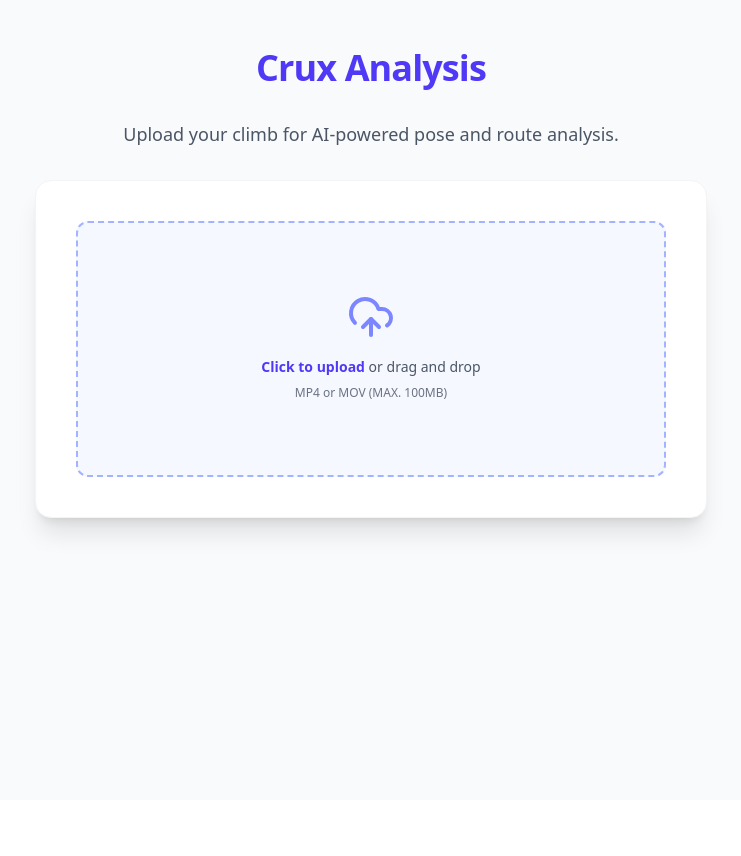
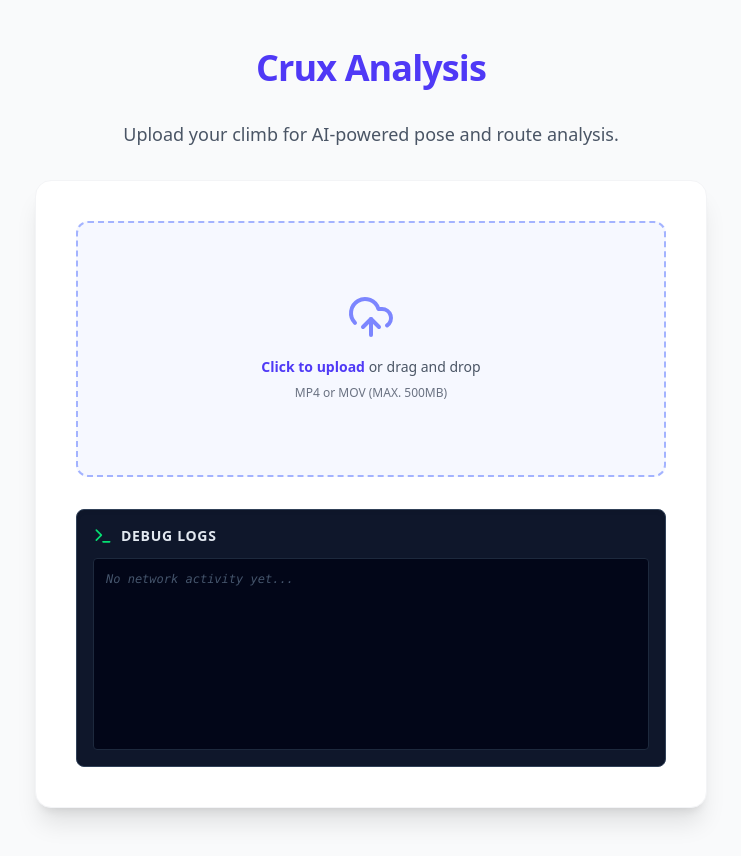
Before and after one commit to Vielheim/crux, a React app in the folder frontend/: page / in a window 1280 px wide. Shown: the whole page, without its empty margins (269-1010 px from the left). Before the commit the page ends 800 px from the top, so only its background shows below. Built offline with nearby package versions, Linux system fonts and the light colour scheme; the HTML template or start-up script is replaced by a standard one.

Commit message:
Update debug

```diff
--- a/frontend/src/components/UploadManager.tsx
+++ b/frontend/src/components/UploadManager.tsx
@@ -1,14 +1,19 @@
 // frontend/src/components/UploadManager.tsx
-import React, { useState } from 'react';
-import { useMutation, useQuery } from '@tanstack/react-query';
-import axios from 'axios';
-import { UploadCloud, Video, Loader2, AlertCircle } from 'lucide-react';
+import React, { useState } from "react";
+import { useMutation, useQuery } from "@tanstack/react-query";
+import axios, { AxiosError } from "axios";
+import {
+  UploadCloud,
+  Video,
+  Loader2,
+  AlertCircle,
+  Terminal,
+} from "lucide-react";
 
-// Make sure this matches your backend schema
 export interface ClimbResponse {
   id: number;
   video_url: string;
-  status: 'PENDING' | 'PROCESSING' | 'COMPLETED' | 'FAILED';
+  status: "PENDING" | "PROCESSING" | "COMPLETED" | "FAILED";
 }
 
 interface UploadManagerProps {
@@ -18,48 +23,99 @@ interface UploadManagerProps {
 export function UploadManager({ onAnalysisComplete }: UploadManagerProps) {
   const [selectedFile, setSelectedFile] = useState<File | null>(null);
   const [activeClimbId, setActiveClimbId] = useState<number | null>(null);
+  const [debugLogs, setDebugLogs] = useState<string[]>([]); // <-- New State for Logs
+
+  // Helper to add logs
+  const addLog = (message: string, data?: any) => {
+    const timestamp = new Date().toLocaleTimeString();
+    const logStr = data
+      ? `${message}: ${JSON.stringify(data, null, 2)}`
+      : message;
+    setDebugLogs((prev) => [`[${timestamp}] ${logStr}`, ...prev]);
+  };
 
   // 1. Upload Mutation
   const uploadMutation = useMutation({
     mutationFn: async (file: File) => {
+      addLog("Initiating upload...");
       const formData = new FormData();
-      formData.append('file', file);
-      formData.append('user_id', '1'); // Hardcoded until auth is built
+      formData.append("file", file);
+      formData.append("user_id", "1");
 
-      const response = await axios.post<ClimbResponse>('/api/upload-video', formData, {
-        headers: { 'Content-Type': 'multipart/form-data' },
-      });
+      const response = await axios.post<ClimbResponse>(
+        "/api/upload-video",
+        formData,
+        {
+          headers: { "Content-Type": "multipart/form-data" },
+        },
+      );
       return response.data;
     },
     onSuccess: (data) => {
+      addLog("Upload successful! Received Climb ID", data.id);
       setActiveClimbId(data.id);
+    },
+    onError: (error) => {
+      if (axios.isAxiosError(error)) {
+        addLog(
+          `Upload Failed (${error.response?.status || "Network Error"})`,
+          error.response?.data || error.message,
+        );
+      } else {
+        addLog("Unknown Upload Error", (error as Error).message);
+      }
     },
   });
 
   // 2. Polling Query
-  const { data: climb, isError: isPollError } = useQuery({
-    queryKey: ['climbStatus', activeClimbId],
+  const {
+    data: climb,
+    isError: isPollError,
+    error: pollError,
+  } = useQuery({
+    queryKey: ["climbStatus", activeClimbId],
     queryFn: async () => {
-      const response = await axios.get<ClimbResponse>(`/api/climb/${activeClimbId}`);
+      addLog(`Polling status for Climb ID: ${activeClimbId}...`);
+      const response = await axios.get<ClimbResponse>(
+        `/api/climb/${activeClimbId}`,
+      );
       return response.data;
     },
     enabled: !!activeClimbId,
     refetchInterval: (query) => {
       const status = query.state.data?.status;
-      if (status === 'COMPLETED') {
+      if (status === "COMPLETED") {
+        addLog("Analysis COMPLETED!");
         onAnalysisComplete(query.state.data);
-        return false; // Stop polling
+        return false;
       }
-      if (status === 'FAILED') return false; // Stop polling
-      return 2000; // Poll every 2 seconds
+      if (status === "FAILED") {
+        addLog("Analysis FAILED on the backend.");
+        return false;
+      }
+      return 2000;
     },
   });
+
+  // Log polling errors
+  React.useEffect(() => {
+    if (isPollError && pollError) {
+      addLog(
+        "Polling Error",
+        axios.isAxiosError(pollError)
+          ? pollError.response?.data || pollError.message
+          : pollError.message,
+      );
+    }
+  }, [isPollError, pollError]);
 
   const handleFileChange = (event: React.ChangeEvent<HTMLInputElement>) => {
     if (event.target.files && event.target.files.length > 0) {
       setSelectedFile(event.target.files[0]);
       setActiveClimbId(null);
+      setDebugLogs([]); // Clear logs on new file
       uploadMutation.reset();
+      addLog(`Selected file: ${event.target.files[0].name}`);
     }
   };
 
@@ -68,19 +124,19 @@ export function UploadManager({ onAnalysisComplete }: UploadManagerProps) {
   };
 
   const isUploading = uploadMutation.isPending;
-  const isPolling = climb && (climb.status === 'PENDING' || climb.status === 'PROCESSING');
-
-  // If we have a completed climb, this component shouldn't render its main UI
-  if (climb?.status === 'COMPLETED') return null;
+  const isPolling =
+    climb && (climb.status === "PENDING" || climb.status === "PROCESSING");
 
   return (
-    <div className="w-full">
+    <div className="w-full flex flex-col space-y-8">
+      {/* Main Upload / Status UI */}
+      <div>
         {!activeClimbId && (
           <div className="flex flex-col items-center w-full">
             <label
               htmlFor="dropzone-file"
               className={`flex flex-col items-center justify-center w-full h-64 border-2 border-dashed rounded-xl cursor-pointer transition-colors duration-200 group
-              ${isUploading ? 'border-gray-300 bg-gray-50' : 'border-indigo-300 bg-indigo-50/50 hover:bg-indigo-50'}`}
+                ${isUploading ? "border-gray-300 bg-gray-50" : "border-indigo-300 bg-indigo-50/50 hover:bg-indigo-50"}`}
             >
               <div className="flex flex-col items-center justify-center pt-5 pb-6">
                 {isUploading ? (
@@ -89,9 +145,22 @@ export function UploadManager({ onAnalysisComplete }: UploadManagerProps) {
                   <UploadCloud className="w-12 h-12 text-indigo-400 mb-4 group-hover:text-indigo-600 transition-colors" />
                 )}
                 <p className="mb-2 text-sm text-gray-600 font-medium">
-                {isUploading ? 'Uploading video...' : <><span className="font-semibold text-indigo-600">Click to upload</span> or drag and drop</>}
+                  {isUploading ? (
+                    "Uploading video..."
+                  ) : (
+                    <>
+                      <span className="font-semibold text-indigo-600">
+                        Click to upload
+                      </span>{" "}
+                      or drag and drop
+                    </>
+                  )}
                 </p>
-              {!isUploading && <p className="text-xs text-gray-500">MP4 or MOV (MAX. 100MB)</p>}
+                {!isUploading && (
+                  <p className="text-xs text-gray-500">
+                    MP4 or MOV (MAX. 500MB)
+                  </p>
+                )}
               </div>
               <input
                 id="dropzone-file"
@@ -119,39 +188,71 @@ export function UploadManager({ onAnalysisComplete }: UploadManagerProps) {
                 </button>
               </div>
             )}
-
-          {uploadMutation.isError && (
-            <p className="mt-4 text-sm text-red-500 flex items-center justify-center">
-              <AlertCircle className="w-4 h-4 mr-2" /> Upload failed. Check console.
-            </p>
-          )}
           </div>
         )}
 
-      {activeClimbId && (isPolling || climb?.status === 'FAILED' || isPollError) && (
+        {activeClimbId &&
+          (isPolling || climb?.status === "FAILED" || isPollError) && (
             <div className="flex flex-col items-center justify-center py-10">
               {isPolling && (
                 <>
                   <Loader2 className="w-16 h-16 text-indigo-500 mb-6 animate-spin" />
-              <h3 className="text-xl font-bold text-gray-800">Analyzing your climb...</h3>
+                  <h3 className="text-xl font-bold text-gray-800">
+                    Analyzing your climb...
+                  </h3>
                   <p className="text-gray-500 mt-2">Status: {climb?.status}</p>
                 </>
               )}
-          {(climb?.status === 'FAILED' || isPollError) && (
+              {(climb?.status === "FAILED" ||
+                uploadMutation.isError ||
+                isPollError) && (
                 <>
                   <AlertCircle className="w-16 h-16 text-red-500 mb-6" />
-              <h3 className="text-xl font-bold text-gray-800">Analysis Failed</h3>
-              <p className="text-gray-500 mt-2">There was an error processing your video.</p>
+                  <h3 className="text-xl font-bold text-gray-800">
+                    Process Failed
+                  </h3>
+                  <p className="text-gray-500 mt-2">
+                    Check the debug logs below for details.
+                  </p>
                   <button
-                onClick={() => { setSelectedFile(null); setActiveClimbId(null); }}
+                    onClick={() => {
+                      setSelectedFile(null);
+                      setActiveClimbId(null);
+                      setDebugLogs([]);
+                    }}
                     className="mt-6 px-4 py-2 text-red-600 bg-red-50 rounded-lg hover:bg-red-100 font-medium"
                   >
-                Try Again
+                    Start Over
                   </button>
                 </>
               )}
             </div>
           )}
       </div>
+
+      {/* Debug Logs Section */}
+      <div className="w-full bg-slate-900 rounded-lg p-4 shadow-inner border border-slate-700">
+        <div className="flex items-center space-x-2 mb-3">
+          <Terminal className="w-5 h-5 text-green-400" />
+          <h4 className="text-sm font-semibold text-slate-200 uppercase tracking-wider">
+            Debug Logs
+          </h4>
+        </div>
+        <div className="h-48 overflow-y-auto bg-slate-950 p-3 rounded font-mono text-xs text-green-400 border border-slate-800 space-y-1">
+          {debugLogs.length === 0 ? (
+            <p className="text-slate-600 italic">No network activity yet...</p>
+          ) : (
+            debugLogs.map((log, index) => (
+              <div
+                key={index}
+                className="whitespace-pre-wrap break-words border-b border-slate-800/50 pb-1"
+              >
+                {log}
+              </div>
+            ))
+          )}
+        </div>
+      </div>
+    </div>
   );
 }
```
Also changed, not shown: 1 other file (tests, documents, lock files or other folders). Lines whose indentation alone changed are shown as unchanged.
